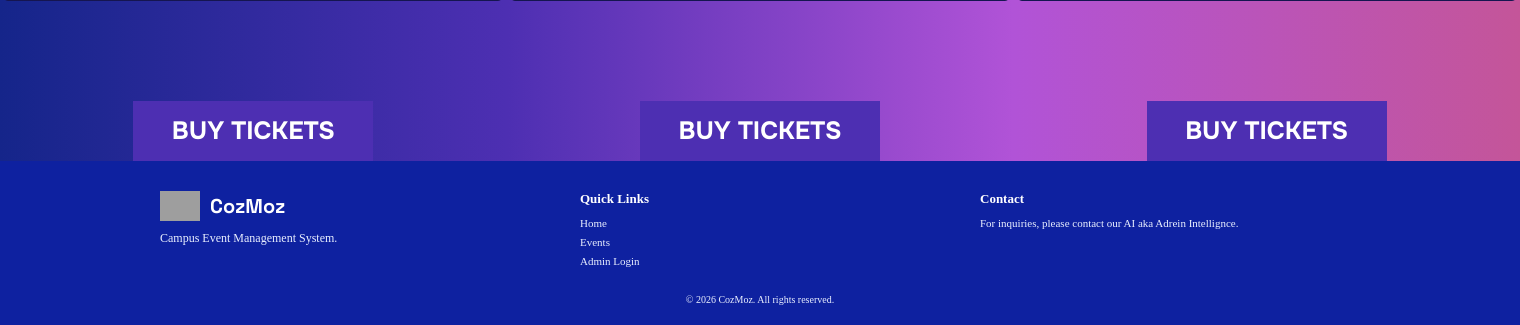
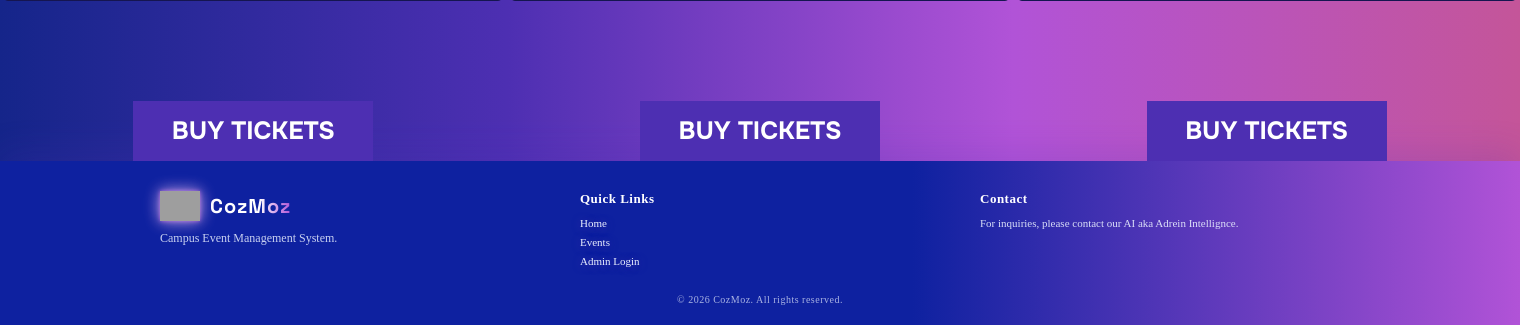
Before and after one commit to Haruuuyiii/SD-WAD, a PHP site: page / in a window 1520 px wide. Shown: the part 1931-2256 px from the top of the page. Run offline with PHP 8.4, Linux system fonts and the light colour scheme; some libraries are stand-ins or nearby versions; grey boxes are pictures that could not be loaded.

Commit message:
useless prompt

```diff
--- a/WAD_SD/main-page/styles.css
+++ b/WAD_SD/main-page/styles.css
@@ -299,11 +299,19 @@ body.modal-open {
 
 /* Footer Section Styling */
 #footer-section {
-  background: #0e21a0;
+  background: linear-gradient(90deg, #0e21a0 60%, #b153d7 100%);
   color: #fff;
   padding: 3rem 0 2rem 0;
   margin-top: 0;
+  box-shadow: 0 -8px 32px 0 rgba(77,47,178,0.18);
+  animation: footerFadeIn 1.2s cubic-bezier(0.77,0,0.175,1);
 }
+
+@keyframes footerFadeIn {
+  from { opacity: 0; transform: translateY(40px); }
+  to   { opacity: 1; transform: translateY(0); }
+}
+
 .footer-container {
   max-width: 1200px;
   margin: 0 auto;
@@ -315,6 +323,7 @@ body.modal-open {
 }
 .footer-brand {
   flex: 1 1 200px;
+  animation: fadeInLeft 1.2s cubic-bezier(0.77,0,0.175,1);
 }
 .footer-brand .footer-logo {
   display: flex;
@@ -324,16 +333,26 @@ body.modal-open {
 }
 .footer-brand .footer-logo img {
   height: 3rem;
+  filter: drop-shadow(0 0 8px #fff8) drop-shadow(0 0 2px #b153d7);
+  transition: transform 0.3s;
+}
+.footer-brand .footer-logo img:hover {
+  transform: scale(1.12) rotate(-8deg);
 }
 .footer-brand .footer-title {
   font-family: "Space Grotesk", Arial, sans-serif;
   font-size: 2rem;
   font-weight: bold;
+  letter-spacing: 1px;
+  background: linear-gradient(90deg, #fff 60%, #b153d7 100%);
+  -webkit-background-clip: text;
+  -webkit-text-fill-color: transparent;
 }
 .footer-desc {
   color: #eaf0ff;
   font-size: 1.2rem;
   margin-bottom: 1rem;
+  opacity: 0.85;
 }
 .footer-links,
 .footer-contact {
@@ -344,29 +363,49 @@ body.modal-open {
   font-size: 1.3rem;
   margin-bottom: 1rem;
   color: #fff;
+  letter-spacing: 0.5px;
 }
 .footer-links ul {
   padding-left: 0;
 }
 .footer-links li {
   margin-bottom: 0.7rem;
+  transition: transform 0.2s;
+}
+.footer-links li:hover {
+  transform: translateX(8px) scale(1.05);
 }
 .footer-links a {
   color: #eaf0ff;
   text-decoration: none;
   font-size: 1.1rem;
-  transition: color 0.2s;
+  transition: color 0.2s, text-shadow 0.2s;
+  text-shadow: 0 1px 8px #4d2fb2cc;
 }
 .footer-links a:hover {
-  color: #b153d7;
+  color: #f375c2;
+  text-shadow: 0 2px 12px #b153d7cc;
 }
 .footer-contact p {
   color: #eaf0ff;
   font-size: 1.1rem;
+  opacity: 0.9;
+  transition: color 0.2s;
+}
+.footer-contact p:hover {
+  color: #f375c2;
 }
 .footer-copyright {
   text-align: center;
   color: #eaf0ff;
   font-size: 1rem;
   margin-top: 2rem;
+  opacity: 0.7;
+  letter-spacing: 0.5px;
+  animation: fadeInUp 1.2s cubic-bezier(0.77,0,0.175,1);
 }
+
+@keyframes fadeInLeft {
+  from { opacity: 0; transform: translateX(-40px); }
+  to   { opacity: 1; transform: translateX(0); }
+}
```
Also changed, not shown: WAD_SD/main-page/admin-login-script.js (+15 -0 lines).
